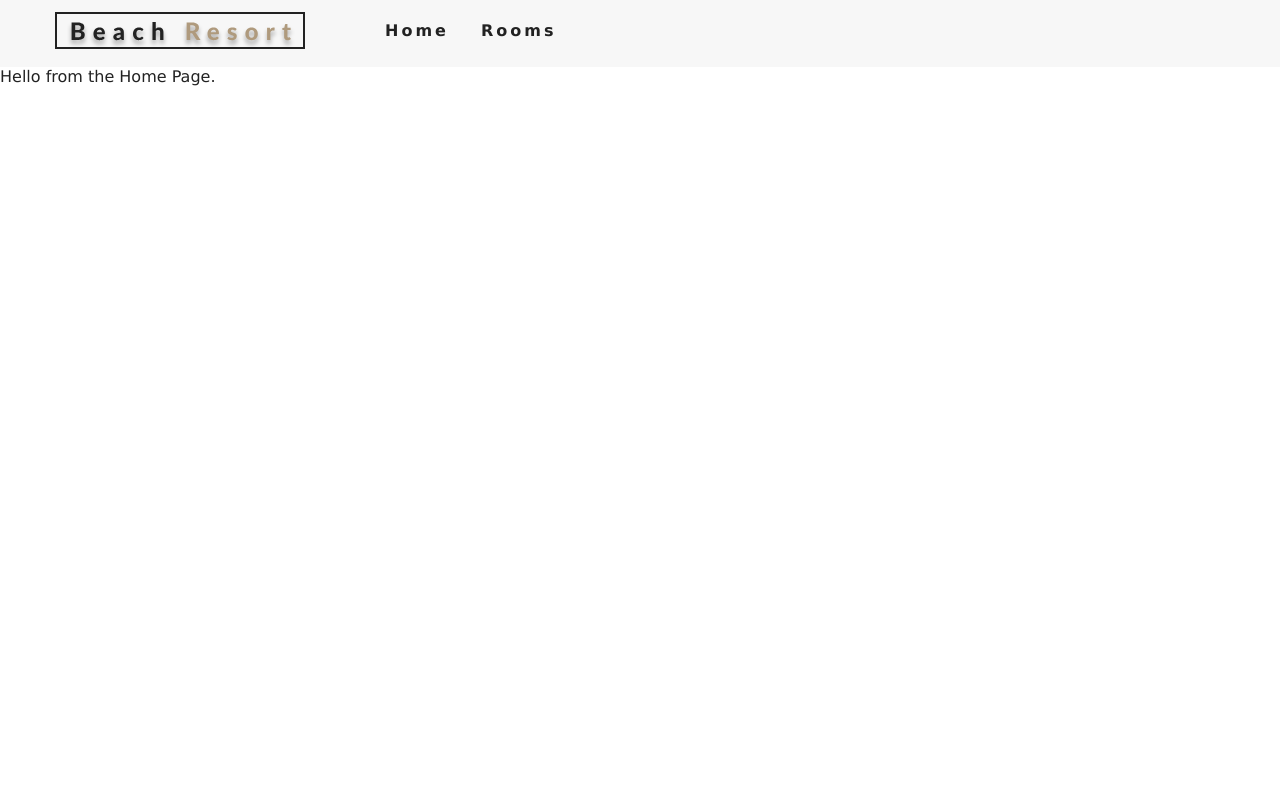
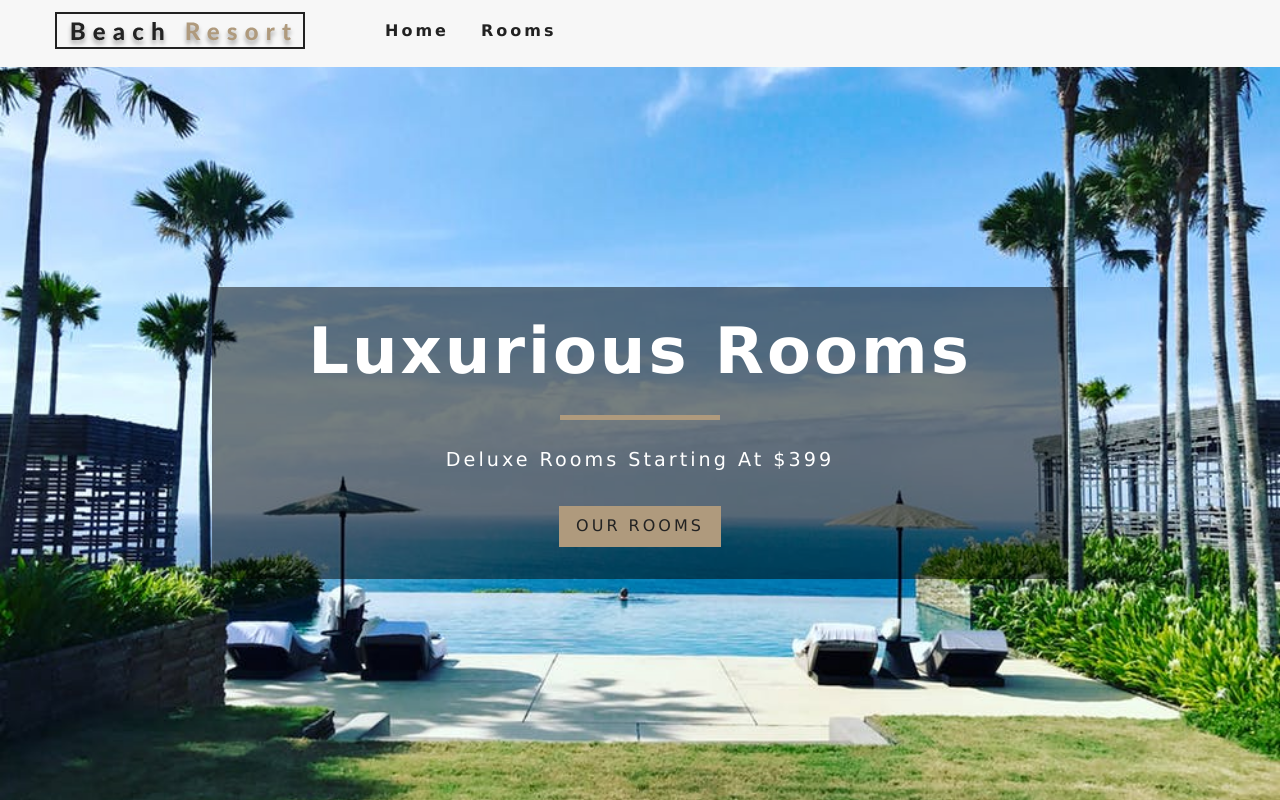
Before and after one commit to charlesmartinreed/react-beach-resort-mockup, a React (Create React App) app: page / in a window 1280 px wide. Built offline with nearby package versions, Linux system fonts and the light colour scheme.

Commit message:
Create Hero, Banner components. Add them to site pages.

```diff
--- /dev/null
+++ b/src/components/Banner.js
@@ -0,0 +1,14 @@
+import React from "react";
+
+const Banner = ({ title, subtitle, children }) => {
+  return (
+    <div className="banner">
+      <h1>{title}</h1>
+      <div />
+      <p>{subtitle}</p>
+      {children}
+    </div>
+  );
+};
+
+export default Banner;
--- /dev/null
+++ b/src/components/Hero.js
@@ -0,0 +1,12 @@
+import React from "react";
+
+const Hero = ({ children, hero }) => {
+  return <header className={hero}>{children}</header>;
+};
+
+// DEFAULT PROPS
+Hero.defaultProps = {
+  hero: "defaultHero"
+};
+
+export default Hero;
--- a/src/pages/Error.js
+++ b/src/pages/Error.js
@@ -1,7 +1,18 @@
 import React from "react";
+import Hero from "../components/Hero";
+import Banner from "../components/Banner";
+import { Link } from "react-router-dom";
 
 const Error = () => {
-  return <div>Hello from the Error Page.</div>;
+  return (
+    <Hero>
+      <Banner title="404" subtitle="page not found">
+        <Link to="/" className="btn-primary">
+          Return Home
+        </Link>
+      </Banner>
+    </Hero>
+  );
 };
 
 export default Error;
--- a/src/pages/Home.js
+++ b/src/pages/Home.js
@@ -1,7 +1,18 @@
 import React from "react";
+import Hero from "../components/Hero";
+import Banner from "../components/Banner";
+import { Link } from "react-router-dom";
 
 const Home = () => {
-  return <div>Hello from the Home Page.</div>;
+  return (
+    <Hero>
+      <Banner title="luxurious rooms" subtitle="deluxe rooms starting at $399">
+        <Link to="/rooms" className="btn-primary">
+          Our Rooms
+        </Link>
+      </Banner>
+    </Hero>
+  );
 };
 
 export default Home;
--- a/src/pages/Rooms.js
+++ b/src/pages/Rooms.js
@@ -1,7 +1,18 @@
 import React from "react";
+import Hero from "../components/Hero";
+import Banner from "../components/Banner";
+import { Link } from "react-router-dom";
 
 const Rooms = () => {
-  return <div>Hello from the Rooms Page.</div>;
+  return (
+    <Hero hero="roomsHero">
+      <Banner title="our rooms">
+        <Link to="/" className="btn-primary">
+          Return Home
+        </Link>
+      </Banner>
+    </Hero>
+  );
 };
 
 export default Rooms;
```
